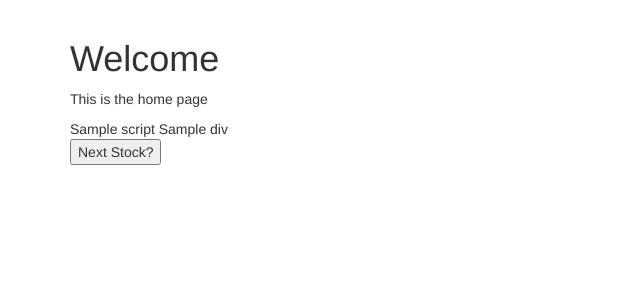
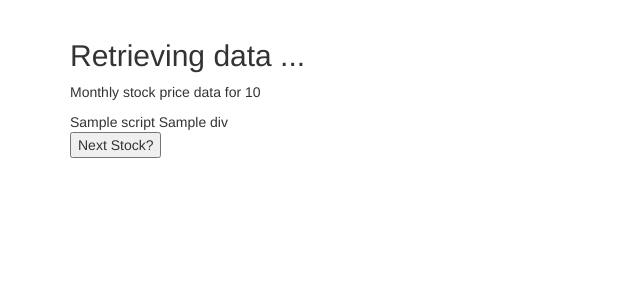
Before and after one commit to motelian/StockPriceApp, a Flask app: template templates/stockchart.html in a window 1280 px wide. Shown: the part 51-351 px from the top of the page, without its empty margins (0-640 px from the left). Run offline with Flask 2, Linux system fonts and the light colour scheme; the template is opened without the code that fills it: most values are stand-ins (such as "Sample title", 1, 10 or a date in 2020); some libraries are stand-ins or nearby versions.

Commit message:
modified description text

```diff
--- a/templates/stockchart.html
+++ b/templates/stockchart.html
@@ -4,8 +4,8 @@
 <link rel="stylesheet" type="text/css" href={{cdn_css | safe}} />
 <script type="text/javascript" src={{cdn_js | safe}} ></script>
 
-<h1>Welcome</h1>
-<p>This is the home page</p>
+<h2>Retrieving data ...</h2>
+<p>Monthly stock price data for {{stock}}</p>
 
 {{script | safe}}
 {{div | safe}}
```
